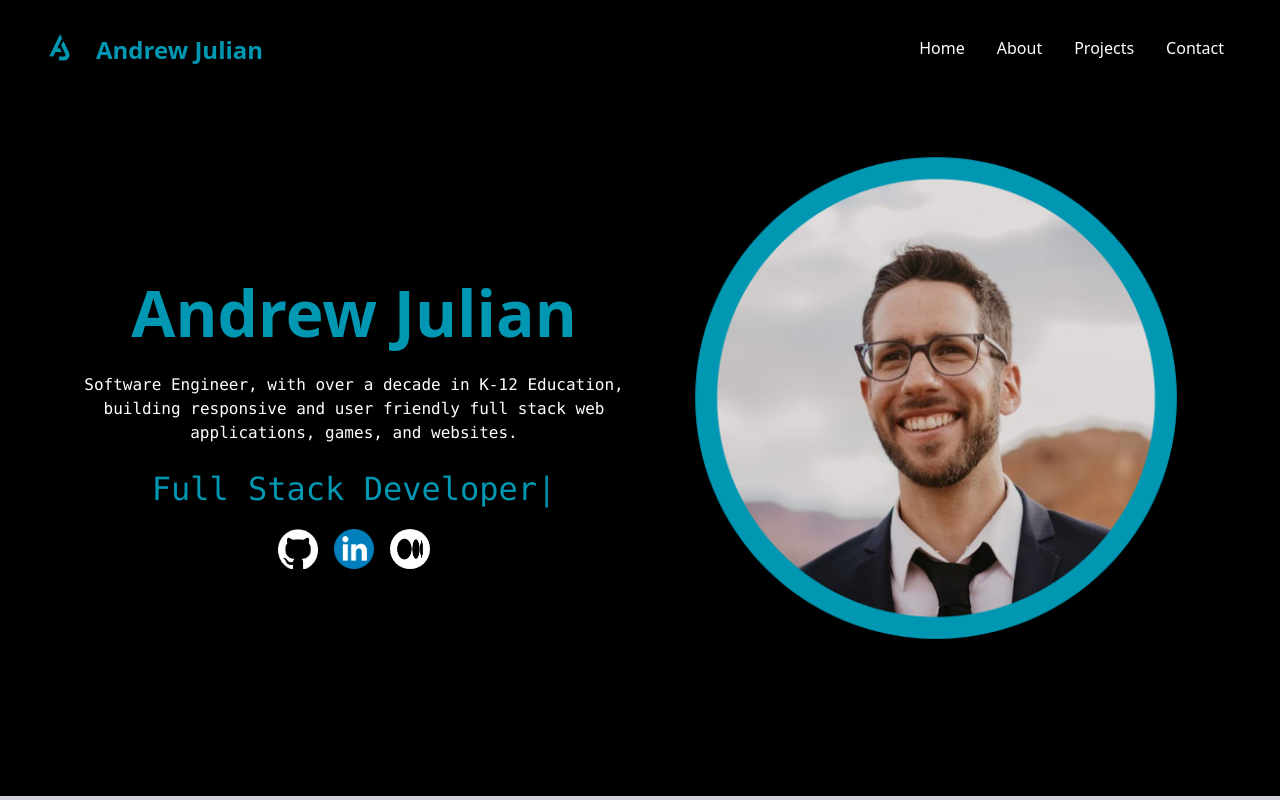
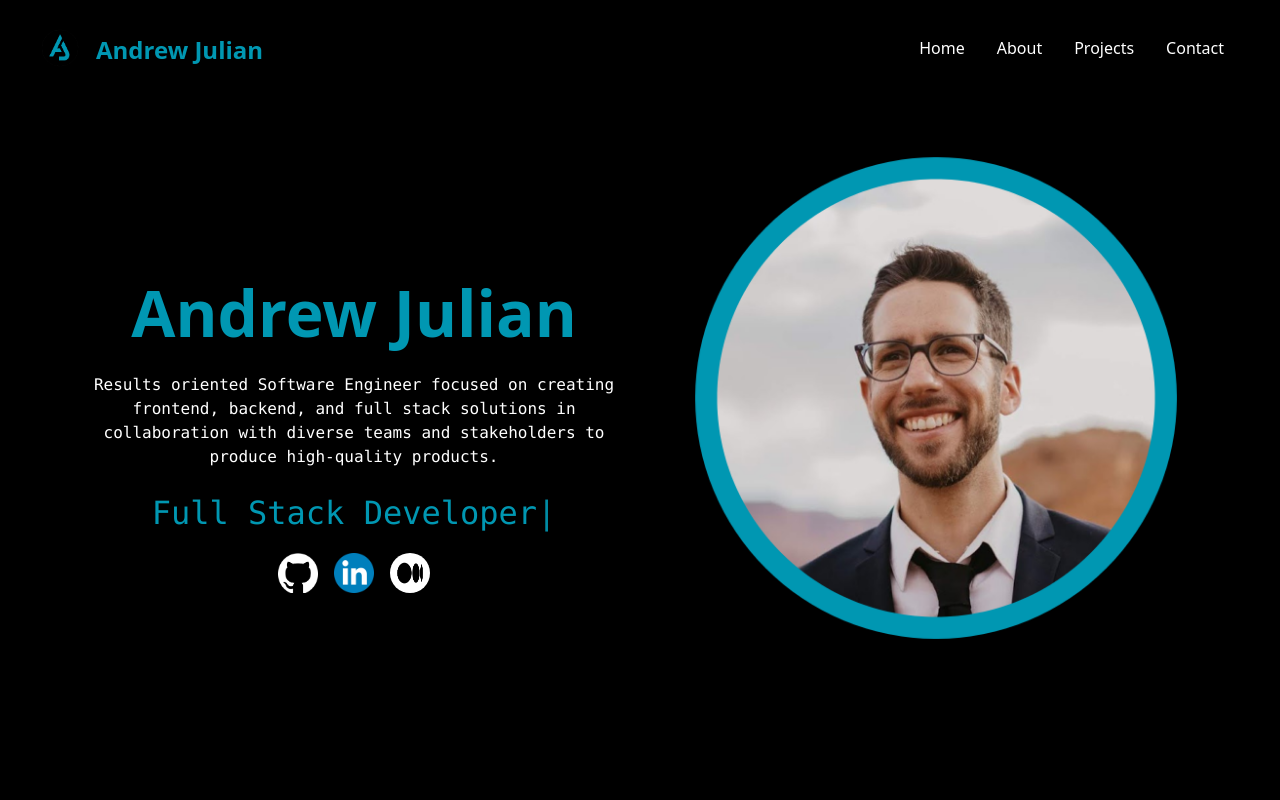
Before and after one commit to andrewjulian/portfolio-website, a React (Vite) app: page / in a window 1280 px wide. Shown: the top 800 px of the page. Built offline with nearby package versions, Linux system fonts and the light colour scheme.

Commit message:
updated hero typing section

```diff
--- a/src/components/Hero.jsx
+++ b/src/components/Hero.jsx
@@ -23,9 +23,9 @@ const Hero = () => {
 
           <div className="flex font-mono justify-center text-center px:5 mt-3 mb-5">
             <h4 className="text-[15px] sm:text-[1.25vw]">
-              Software Engineer, with over a decade in K-12 Education, building
-              responsive and user friendly full stack web applications, games,
-              and websites.
+              Results oriented Software Engineer focused on creating frontend,
+              backend, and full stack solutions in collaboration with diverse
+              teams and stakeholders to produce high-quality products.
             </h4>
           </div>
 
@@ -35,9 +35,11 @@ const Hero = () => {
               strings={[
                 "Software Engineer",
                 "Full Stack Developer",
-                "React Developer",
-                "JavaScript Developer",
-                "Ruby on Rails Developer",
+                "Frontend Developer",
+                "Backend Developer",
+                "Database and API Developer",
+                "Technology Enthusiast",
+                "Lifelong Learner",
               ]}
               typeSpeed={40}
               backSpeed={60}
```
